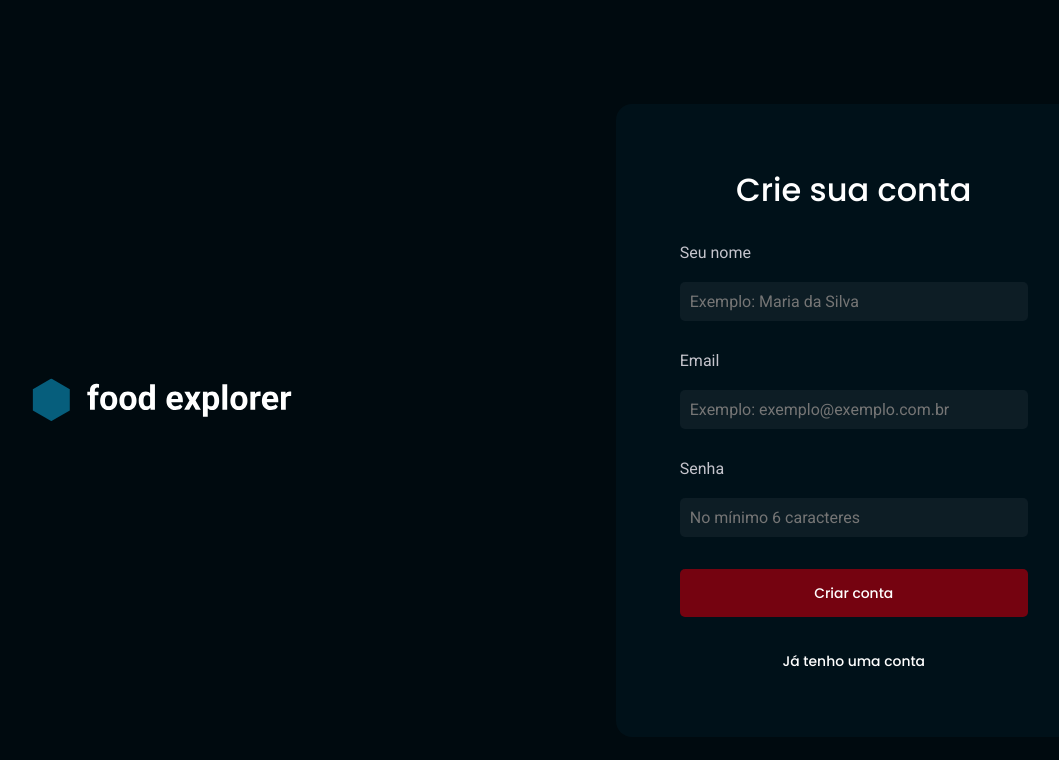
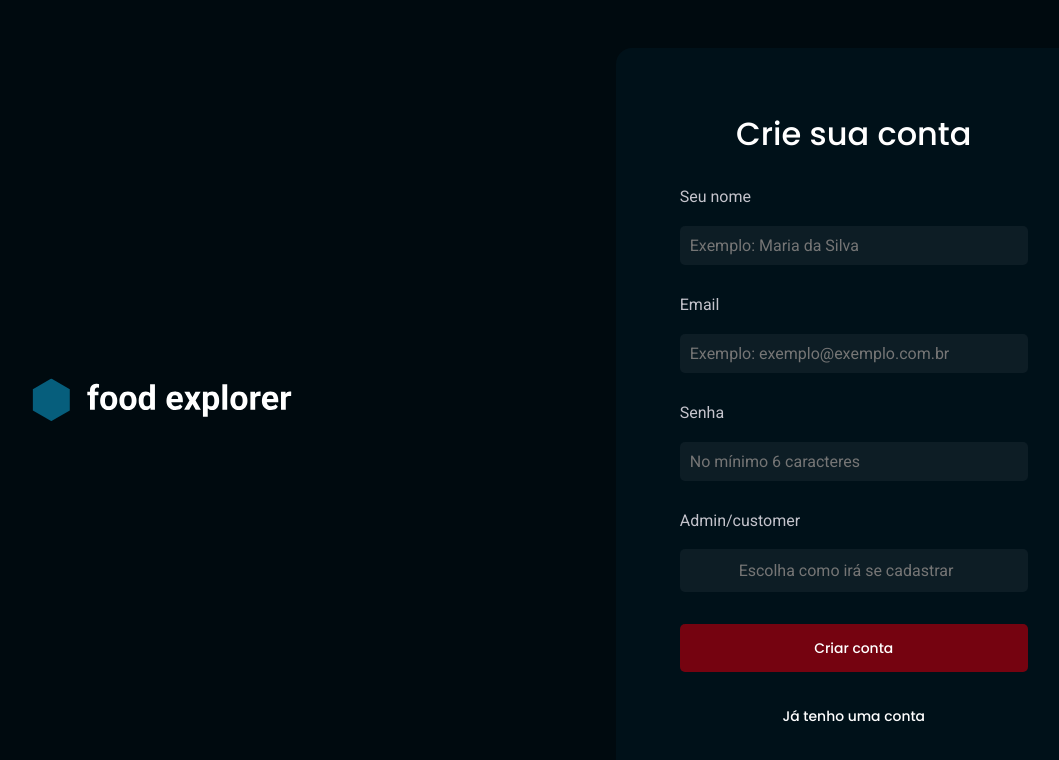
Before and after one commit to AlisonMaciel/foodExplorer, a React (Vite) app: page /register in a window 1280 px wide. Shown: the top 760 px of the page, without its empty margins (79-1138 px from the left). Built offline with nearby package versions, Linux system fonts and the light colour scheme.

Commit message:
added role for user creation

```diff
--- a/src/hooks/auth.jsx
+++ b/src/hooks/auth.jsx
@@ -32,10 +32,10 @@ function AuthProvider({children}) {
     setData({})
   }
 
-  async function create({name, email, password}) {
+  async function create({name, email, password, role}) {
 
     try {
-      await api.post("/user", {name, email, password})
+      await api.post("/user", {name, email, password, role})
       return {success: true, message: "Usuário criado com sucesso"}
     }
     catch (error) {
--- a/src/page/SignUp/index.jsx
+++ b/src/page/SignUp/index.jsx
@@ -15,6 +15,7 @@ export function SignUp() {
     const [name, setName] = useState("")
     const [email, setEmail] = useState("")
     const [password, setPassword] = useState("")
+    const [role, setRole] = useState("")
 
     const {create} = useAuth()
 
@@ -23,7 +24,7 @@ export function SignUp() {
 
     async function handleCreateUser({name, email, password}) {
 
-      if(!name, !email, !password) {
+      if(!name, !email, !password, !role) {
         setMessageError("preencha todos os campos para continuar")
         setIsModalOpen(true)
         return
@@ -41,7 +42,7 @@ export function SignUp() {
         return
       }
 
-      const result = await create({name, email, password})
+      const result = await create({name, email, password, role})
 
       if(result.success) {
         setMessageError(result.message)
@@ -94,6 +95,13 @@ export function SignUp() {
                 onChange={e => setPassword(e.target.value)}
             />
 
+            <Input
+                title="Admin/customer"
+                placeholder="Escolha como irá se cadastrar"
+                type="text"
+                onChange={e => setRole(e.target.value)}
+            />
+
             <Button
                 title="Criar conta"
                 className="button-signUp"
```
